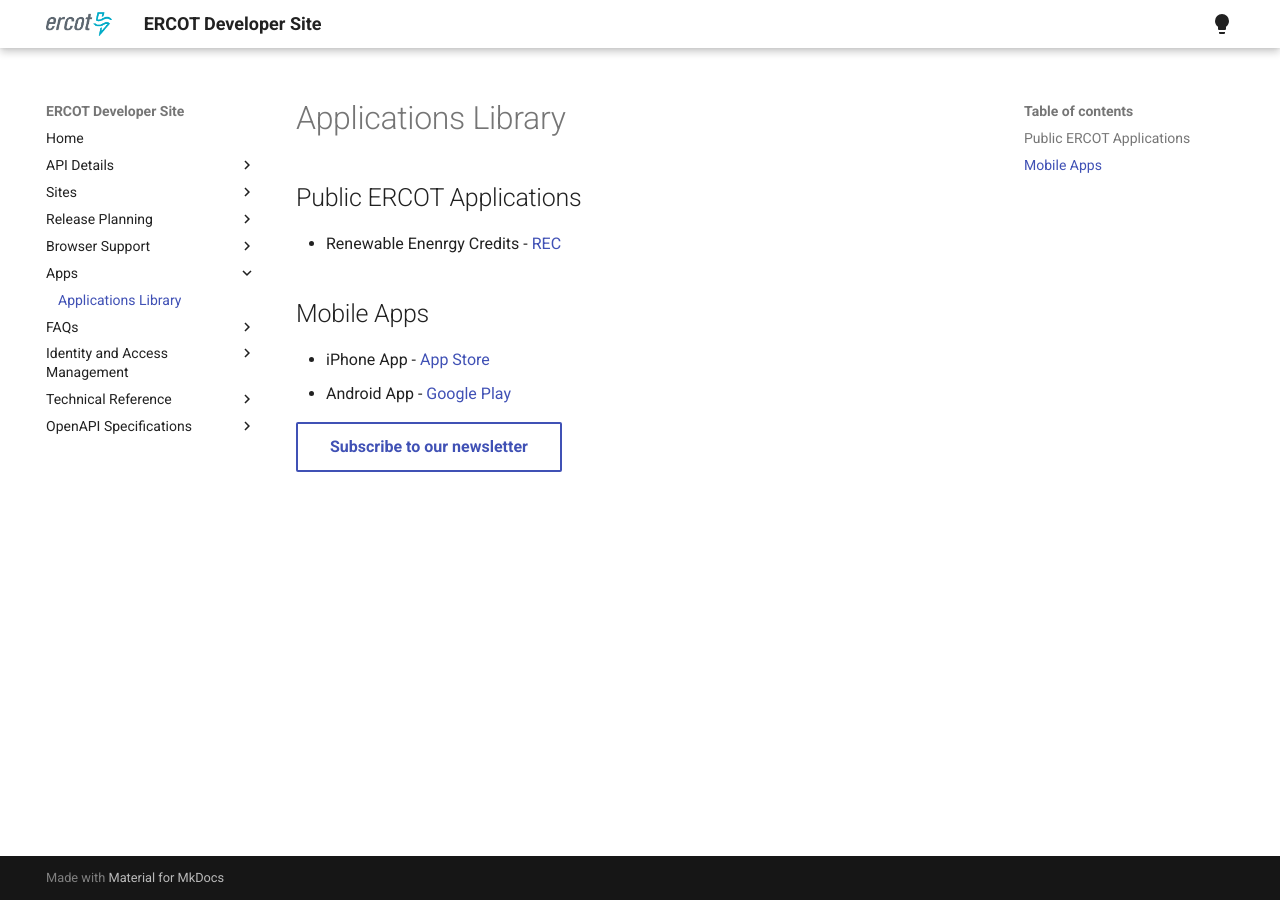
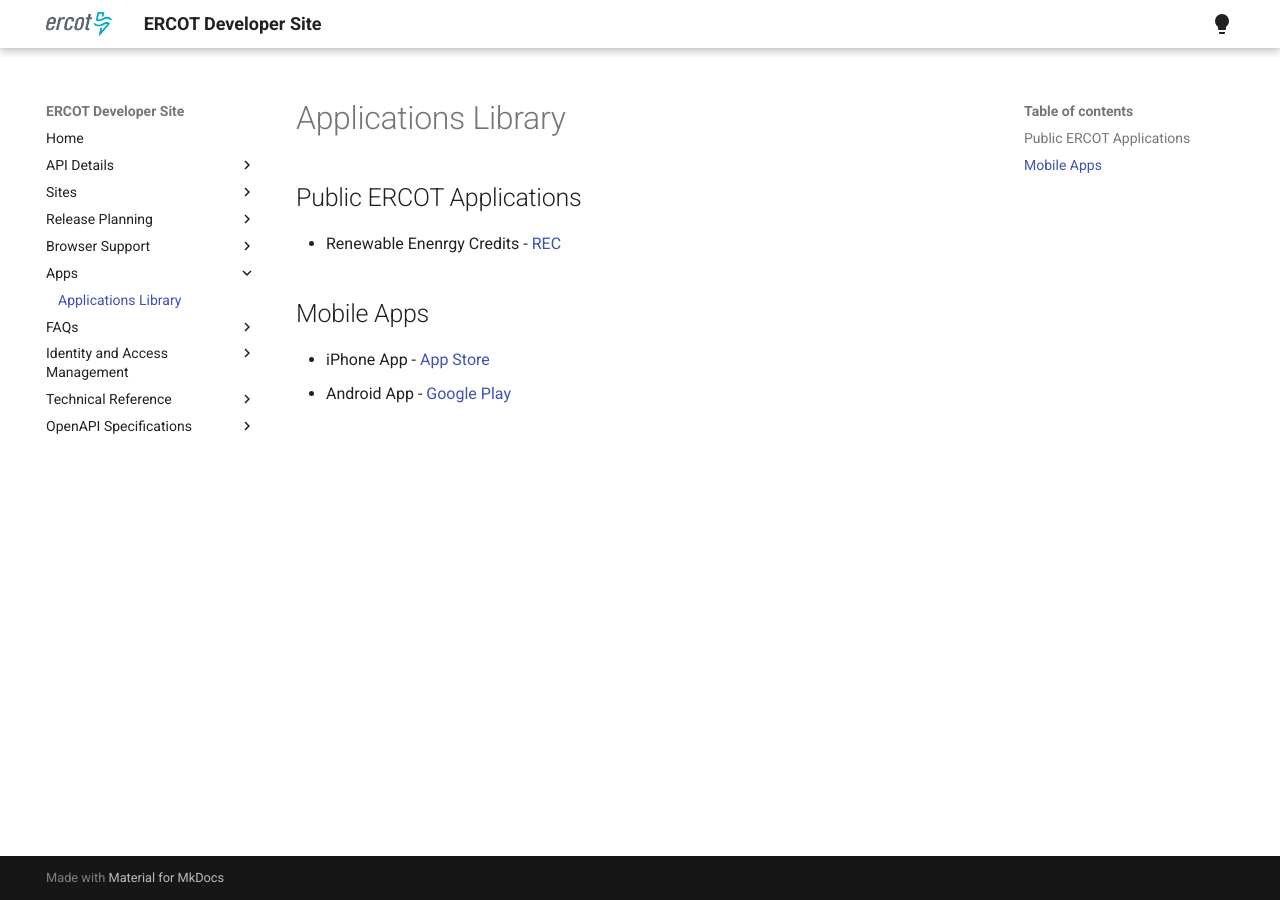
Before and after one commit to ercot/api-specs, an MkDocs documentation site: the page built from docs/Apps/Apps.md, in a window 1280 px wide. Built offline with MkDocs 1.6.1 and Material for MkDocs 9.7.7, drawn with Linux system fonts in a browser that asks for light colours.

Commit message:
Update Apps.md

```diff
--- a/docs/Apps/Apps.md
+++ b/docs/Apps/Apps.md
@@ -5,5 +5,3 @@
 ## Mobile Apps
 - iPhone App -  [App Store](https://apps.apple.com/us/app/ercot/id520829355)
 - Android App -  [Google Play](https://play.google.com/store/apps/details?id=com.ercot.ercotMobileOne&hl=en_US&gl=US)
-
-[Subscribe to our newsletter](#){ .md-button }
```
